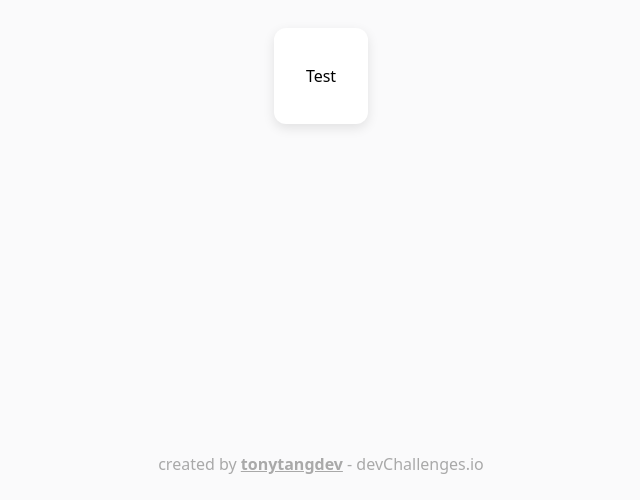
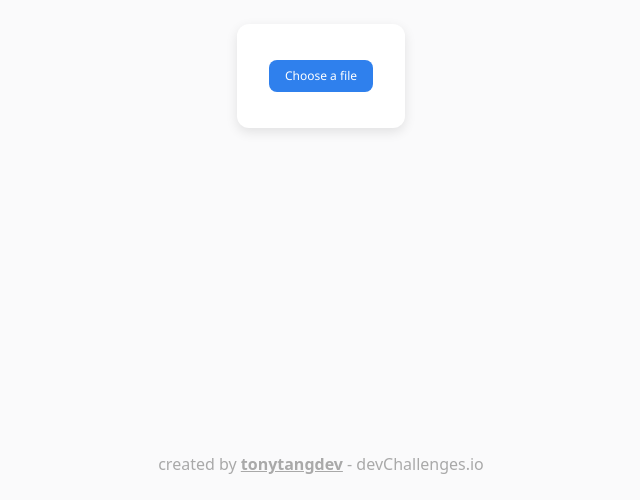
Before and after one commit to tonytangdev/image-uploader, a Next.js app: page / in a window 1280 px wide. Shown: the part 300-800 px from the top of the page, without its empty margins (319-959 px from the left). Built offline with nearby package versions, Linux system fonts and the light colour scheme.

Commit message:
Add Button component

```diff
--- a/components/button.tsx
+++ b/components/button.tsx
@@ -1,5 +1,16 @@
-const Button = () => {
-  return <button>Test</button>
+import { MouseEventHandler } from "react"
+
+export interface ButtonProps {
+  onPress: MouseEventHandler<HTMLButtonElement>,
+  label: string
+}
+
+const Button = (props: ButtonProps) => {
+  return (
+    <button onClick={props.onPress} className="font-['Noto_Sans'] text-xs font-medium bg-[#2F80ED] text-white px-4 py-2 rounded-lg active:bg-opacity-80">
+      {props.label}
+    </button>
+  )
 }
 
 export default Button
--- a/pages/index.tsx
+++ b/pages/index.tsx
@@ -11,10 +11,16 @@ const Home: NextPage = () => {
         <title>Image Uploader</title>
         <meta name="description" content="Upload an image and create a link" />
         <link rel="icon" href="/favicon.ico" />
+        <link rel="preconnect" href="https://fonts.googleapis.com" />
+        <link rel="preconnect" href="https://fonts.gstatic.com" crossorigin />
+        <link
+          href="https://fonts.googleapis.com/css2?family=Noto+Sans:wght@400;700&display=swap"
+          rel="stylesheet"
+        />
       </Head>
       <main className="flex justify-center items-center">
         <Main>
-          <Button />
+          <Button label='Choose a file' onPress={() => console.log('click')} />
         </Main>
       </main>
       <Footer />
```
